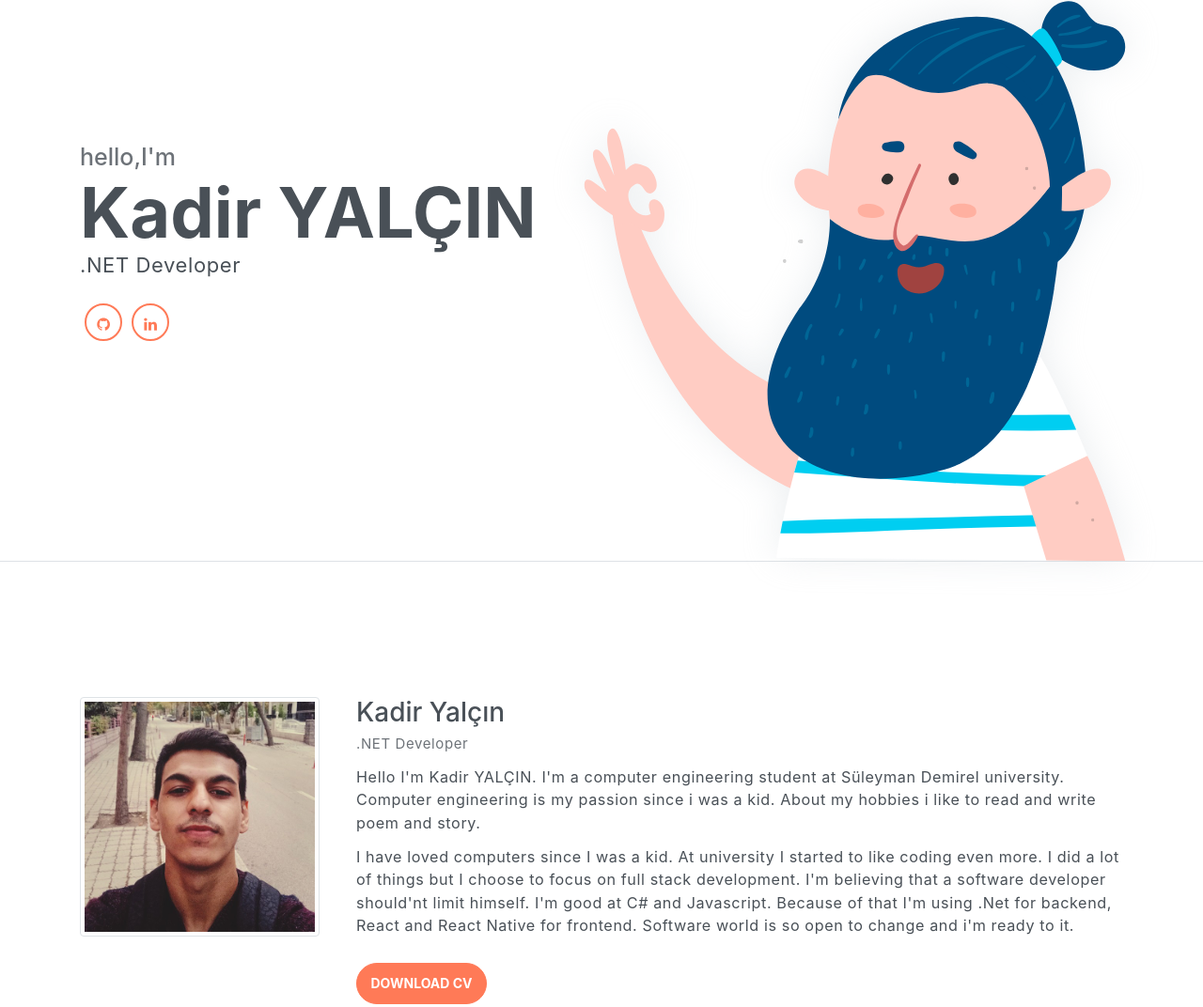
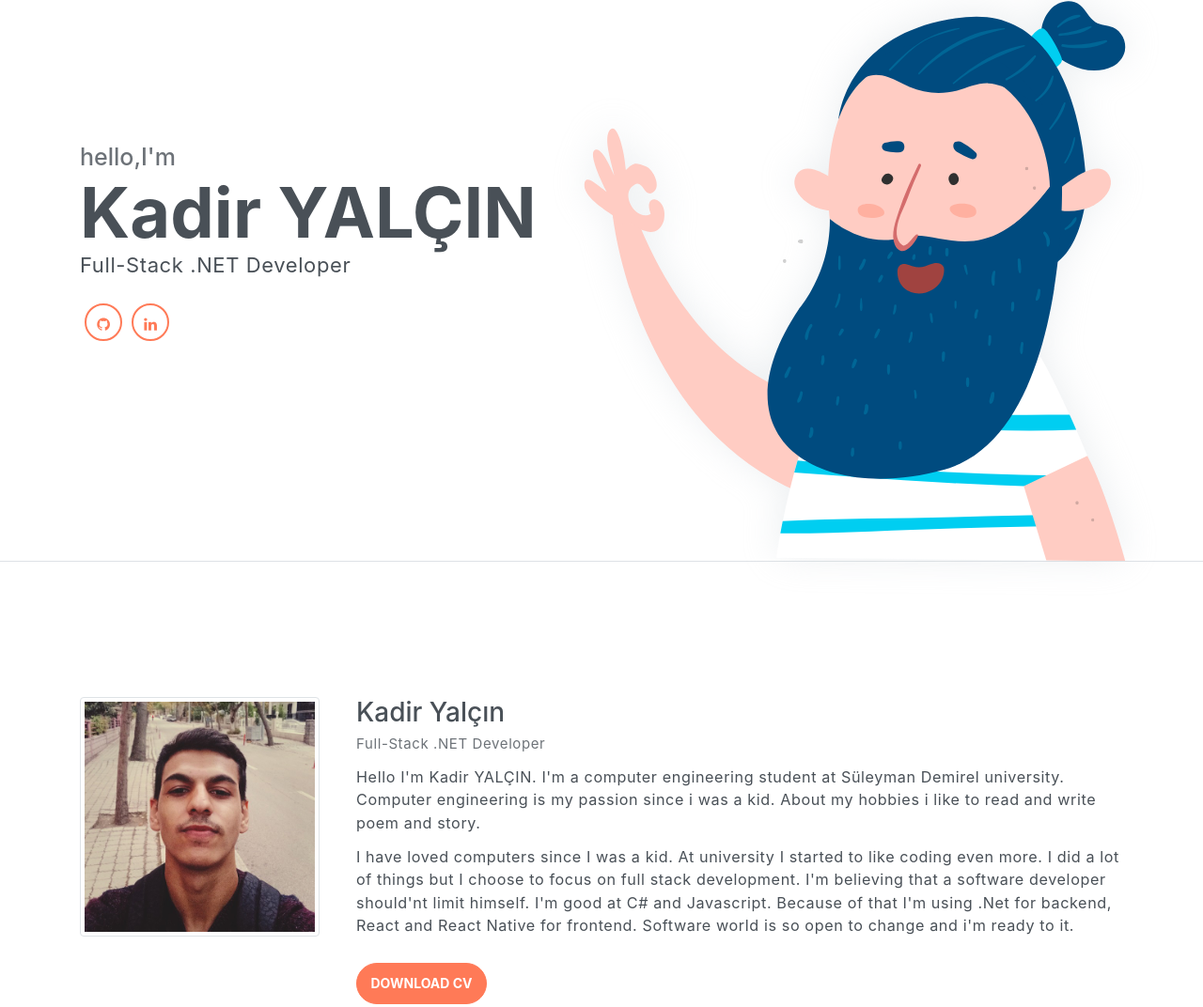
Before and after one commit to lkadiryalcinl/PortfolioWebsite, a plain HTML site: page index.html in a window 1280 px wide. Shown: the part 202-1274 px from the top of the page at 94% size. Drawn offline with Linux system fonts and the light colour scheme.

Commit message:
link update on home part.

```diff
--- a/index.html
+++ b/index.html
@@ -46,11 +46,11 @@
             <div class="infos">
                 <h6 class="subtitle">hello,I'm</h6>
                 <h6 class="title">Kadir YALÇIN</h6>
-                <p>.NET Developer</p>
+                <p>Full-Stack .NET Developer</p>
                 <div class="socials mt-4">
+                    <a class="social-item" href="http://www.github.com/lkadiryalcinl" target="_blank"><i
+                            class="fa fa-github"></i></a>
                     <a class="social-item" href="http://www.linkedin.com/in/lkadiryalcinl" target="_blank"><i
-                            class="fa fa-github"></i></a>
-                    <a class="social-item" href="http://www.github.com/lkadiryalcinl" target="_blank"><i
                             class="fa fa-linkedin"></i></a>
                 </div>
             </div>
@@ -68,7 +68,7 @@
                 </div>
                 <div class="pl-md-4 col-md-9">
                     <h6 class="title">Kadir Yalçın</h6>
-                    <p class="subtitle">.NET Developer</p>
+                    <p class="subtitle">Full-Stack .NET Developer</p>
                     <p>Hello I'm Kadir YALÇIN. I'm a computer engineering student at Süleyman Demirel university.
                         Computer engineering is my passion since i was a kid. About my hobbies i like to read and write
                         poem and story.</p>
```
